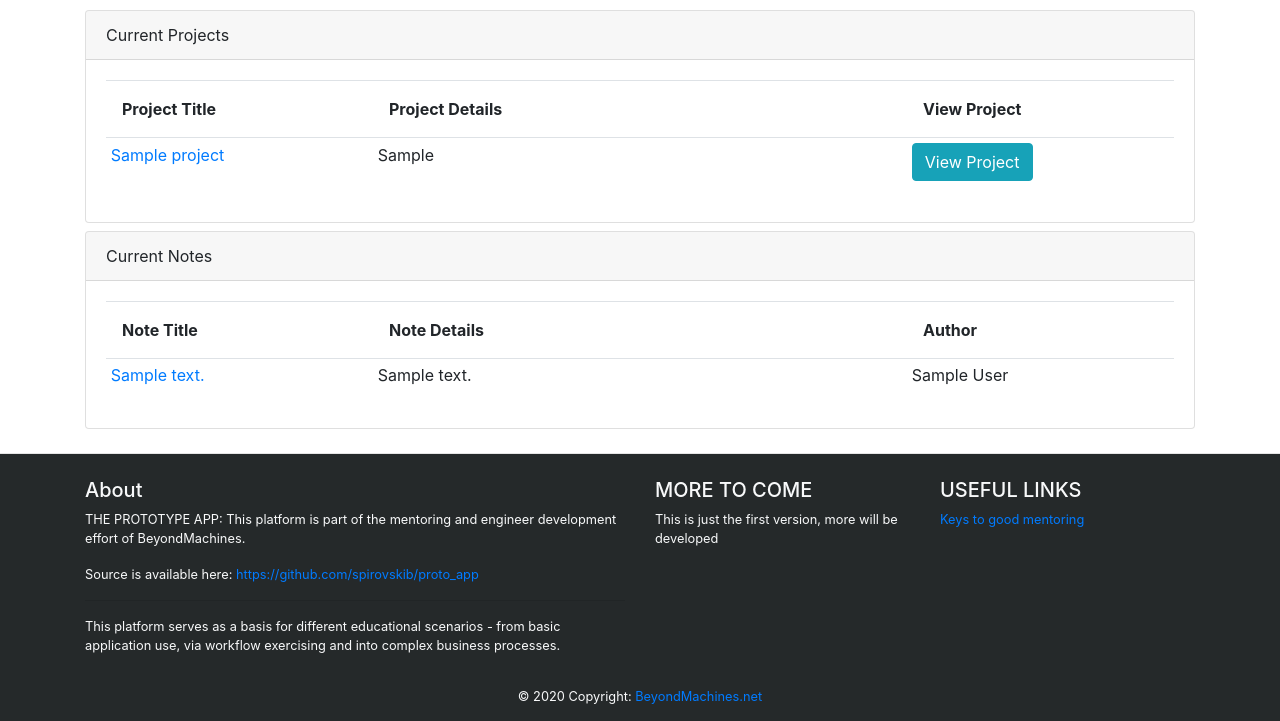
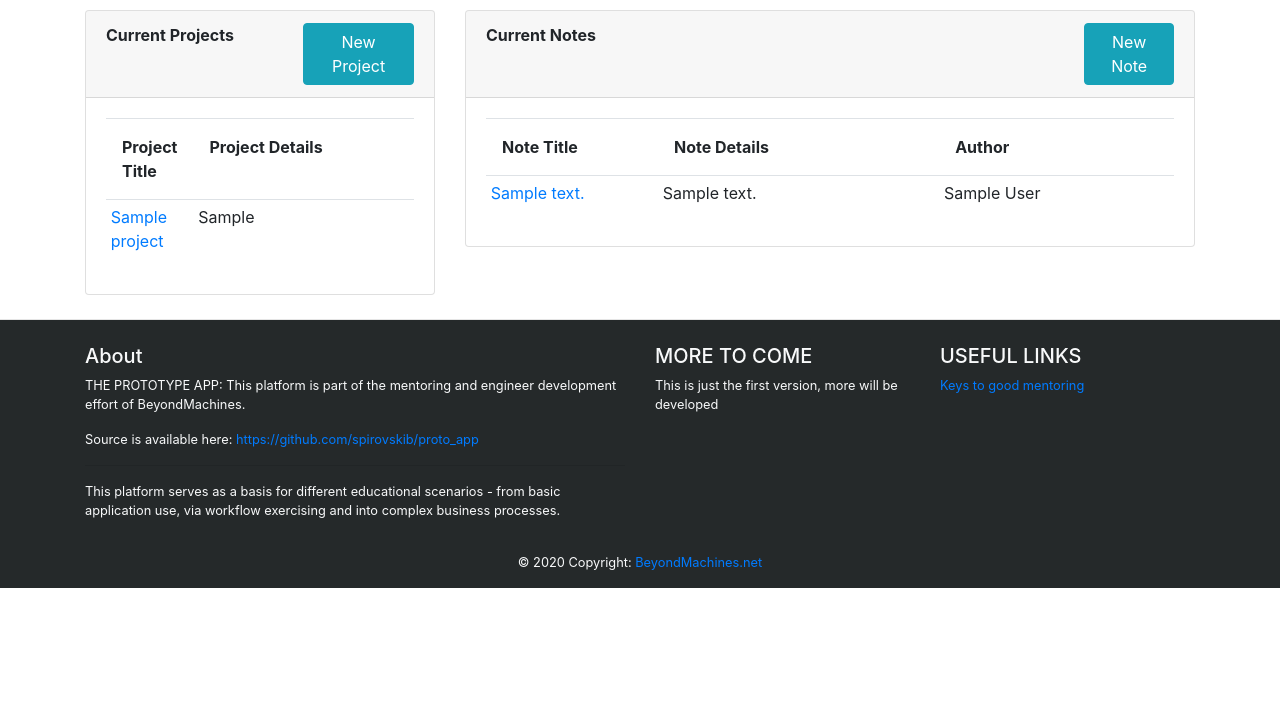
Before and after one commit to spirovskib/proto_app, a Django app: page / in a window 1280 px wide. Shown: the part 56-777 px from the top of the page. Run offline with Django 3.2, Linux system fonts and the light colour scheme; a user stored in the database is signed in; tables that the repository leaves empty hold one stand-in row (values such as "Sample post"); some libraries are stand-ins or nearby versions.

Commit message:
reorganizing visuals

```diff
--- a/application/models.py
+++ b/application/models.py
@@ -24,7 +24,7 @@ class Project(models.Model):
     project_active = models.BooleanField(default=True, null=False) #null=True, default=True
     # s: ModelChoiceField for the project type - learn how!
     project_url = models.SlugField(max_length=100, blank=True, null=True) #the slug text for the url
-    project_intro = models.TextField(blank=False, null=False) #rich text version from ckedirot. PLEASE_NOTE That this field is NOT inherited from models
+    project_intro = RichTextField(blank=False, null=False) #rich text version from ckedirot. PLEASE_NOTE That this field is NOT inherited from models
     project_start_date = models.DateField(blank=True, null=False, default=date.today)
     project_end_date = models.DateField(blank=True, null=True)
 
--- a/application/views.py
+++ b/application/views.py
@@ -178,7 +178,7 @@ def new_project_view(request, *args, **kwargs):
 @user_is_in_project
 def project_detail_view(request, slug):
     project = get_object_or_404(Project, project_url=slug)
-    posts = Post.objects.filter(project__project_url = slug)
+    posts = Post.objects.filter(project__project_url = slug).order_by('-post_published_date')
     proj_name = project.project_name.replace(" ", "_")
     groups = Group.objects.filter(name__startswith = proj_name)
     users_in_group=[]
--- a/templates/base.html
+++ b/templates/base.html
@@ -7,7 +7,7 @@
   <title>Proto App</title>
   <link rel="stylesheet" href="{% static 'css/bootstrap.min.css' %}">
   <link rel="stylesheet" href="{% static 'css/bootstrap.css' %}">
-
+  <link href="/static/css/local_css.css" rel="stylesheet">
 
 </head>
 
--- a/templates/home.html
+++ b/templates/home.html
@@ -15,47 +15,58 @@
 {% endif %}
 {% if request.user.is_authenticated %}
 <div class="row mb-2">
-    <div class="col-md-12">
+    <div class="col-md-4">
         <div class="card">
                 <div class="card-header">
-                    Current Projects
+                    <div class="row">
+                        <div class="col-md-7">
+                            <strong>Current Projects</strong>
+                        </div>
+                        <div class="col-md-5 float-right">
+                            <a class="btn btm-sm btn-info" href="{% url 'new_project' %}">New Project</a>
+                         </div>
+                    </div>
                 </div>
                 <div class="card-body">
                     <table class="table table-sm">
                             <tr>
                                 <th class="w-25 p-3">Project Title</th>
-                                <th class="w-50 p-3">Project Details</th>
-                                <th class="w-25 p-3">View Project</th>
+                                <th class="w-75 p-3">Project Details</th>
                             </tr>
                             {% for i in projects %}
                             <tr>
                                 <td><a href="{% url 'project_detail' i.project_url %}">{{i.project_name}}</a></td>
-                                <td>{{i.project_intro|truncatewords:15}}</td>
-                                <td><a class="btn btm-sm btn-info" href="{% url 'project_detail' i.project_url %}">View Project</a></td>
+                                <td>{{i.project_intro|safe|truncatewords:15}}</td>
                             </tr>
                             {% endfor %}
                     </table>
                 </div>
         </div>
     </div>
-</div>
-<div class="row mb-2">
-    <div class="col-md-12">
+    <div class="col-md-8">
         <div class="card">
-                <div class="card-header">
-                    Current Notes
+            <div class="card-header">
+                <div class="row">
+                    <div class="col-md-10">
+                        <strong>Current Notes</strong>
+                    </div>
+                    <div class="col-md-2 float-right">
+                        <a class="btn btm-sm btn-info" href="{% url 'new_note' %}">New Note</a>
+                     </div>
                 </div>
+            </div>
                 <div class="card-body">
                     <table class="table table-sm">
                             <tr>
                                 <th class="w-25 p-3">Note Title</th>
-                                <th class="w-50 p-3">Note Details</th>
-                                <th class="w-25 p-3">Author</th>
+                                <th class="w-auto p-3">Note Details</th>
+                                <th class="w-15 p-3">Author</th>
+
                             </tr>
                             {% for j in notes %}
                             <tr>
                                 <td><a href="{% url 'view_note' j.note_url %}">{{j.note_title}}</a></td>
-                                <td>{{j.note_details|safe|truncatewords:10}}</td>
+                                <td>{{j.note_details|safe|truncatewords:20|truncatechars:60}}</td>
                                 <td>{{j.note_author.profile.name}}</td>
                             </tr>
                             {% endfor %}
--- a/templates/navbar.html
+++ b/templates/navbar.html
@@ -1,7 +1,7 @@
 
 <nav class="navbar navbar-expand-lg navbar-dark fixed-top" style="background-color: #3d445f;">
     <div class="container">
-      <a class="navbar-brand" href="">
+      <a class="navbar-brand" href="{% url 'home' %}">
         BeyondMachines Prototype App
       </a>
       <button class="navbar-toggler" type="button" data-toggle="collapse" data-target="#navbarResponsive" aria-controls="navbarResponsive" aria-expanded="false" aria-label="Toggle navigation">
```
Also changed, not shown: templates/project/new_project.html (+16 -3 lines), templates/project/view_project.html (+49 -54 lines).
